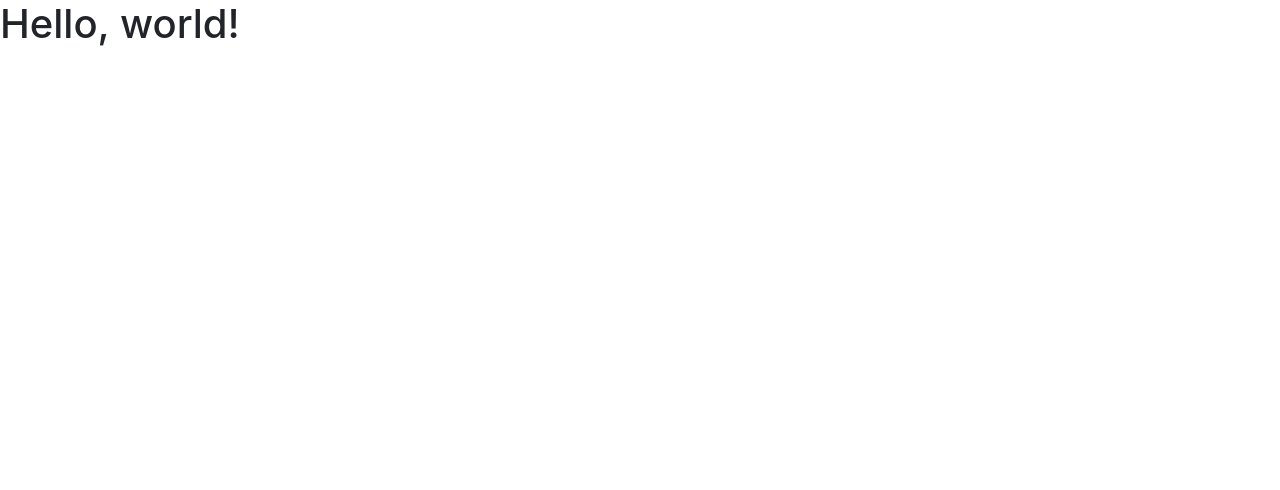
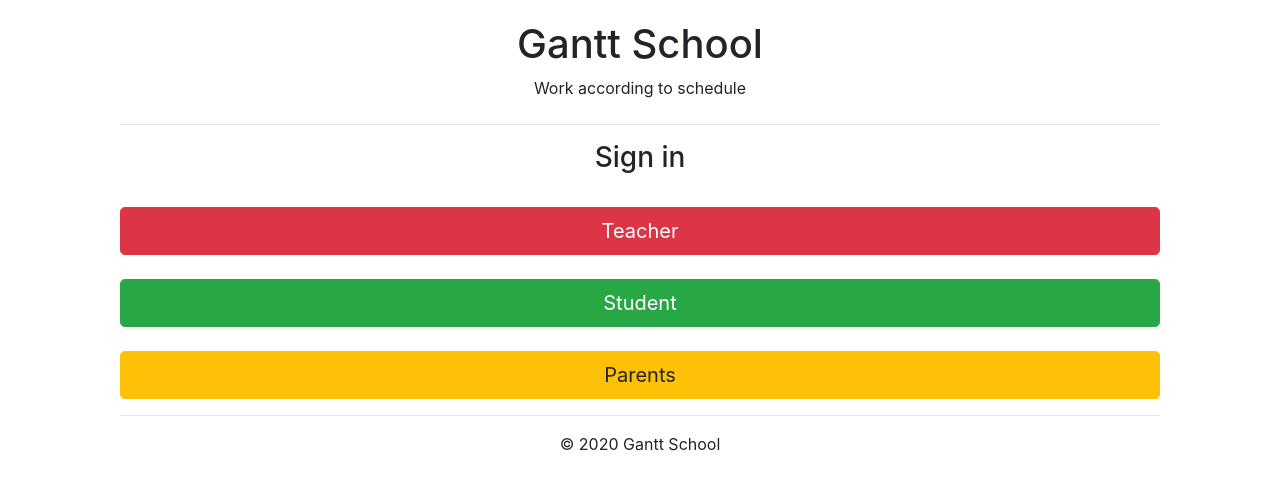
Before and after one commit to nhannt201/GanttSchool.BTEC, a PHP site: page / in a window 1280 px wide. Shown: the top 490 px of the page. Run offline with PHP 8.4, Linux system fonts and the light colour scheme; some libraries are stand-ins or nearby versions.

Commit message:
Index web app Gantt School

```diff
--- a/index.php
+++ b/index.php
@@ -7,10 +7,47 @@
 
     <!-- Bootstrap CSS -->
     <link rel="stylesheet" href="https://maxcdn.bootstrapcdn.com/bootstrap/4.0.0/css/bootstrap.min.css" integrity="sha384-Gn5384xqQ1aoWXA+058RXPxPg6fy4IWvTNh0E263XmFcJlSAwiGgFAW/dAiS6JXm" crossorigin="anonymous">
-    <title>StudyNet App</title>
+    <title>Gantt School</title>
+	<style>
+
+	</style>
   </head>
   <body>
-    <h1>Hello, world!</h1>
+     <div class="container">
+
+
+		 <div class="col-12">
+          <!--<div class="col-4 pt-1">
+           aaa
+          </div>
+          <div class="col-4 text-center">
+          aaa
+          </div>
+          <div class="col-4 d-flex justify-content-end align-items-center">
+            aaaa
+          </div>-->
+		<!--<div class="card">
+		  <div class="card-header">SkyNet App</div>-->
+		  <div class="card-body">
+		  <div class="text-center">
+			<h1>Gantt School</h1><label>Work according to schedule</label>
+			<hr>
+			<div class="row">
+			<div class="col-12">
+			<h3>Sign in</h3><br>
+				<div class="text-center">
+					<button type="button" class="btn btn-danger btn-block btn-lg">Teacher</button><br>
+					<button type="button" class="btn btn-success btn-block btn-lg">Student</button><br>
+					<button type="button" class="btn btn-warning btn-block btn-lg">Parents</button>
+				</div>
+			</div>
+			</div>
+		  </div><hr>
+		  <div class=" text-center">© 2020 Gantt School</div>
+
+
+
+	  </div>
 
     <!-- Optional JavaScript -->
     <!-- jQuery first, then Popper.js, then Bootstrap JS -->
```
